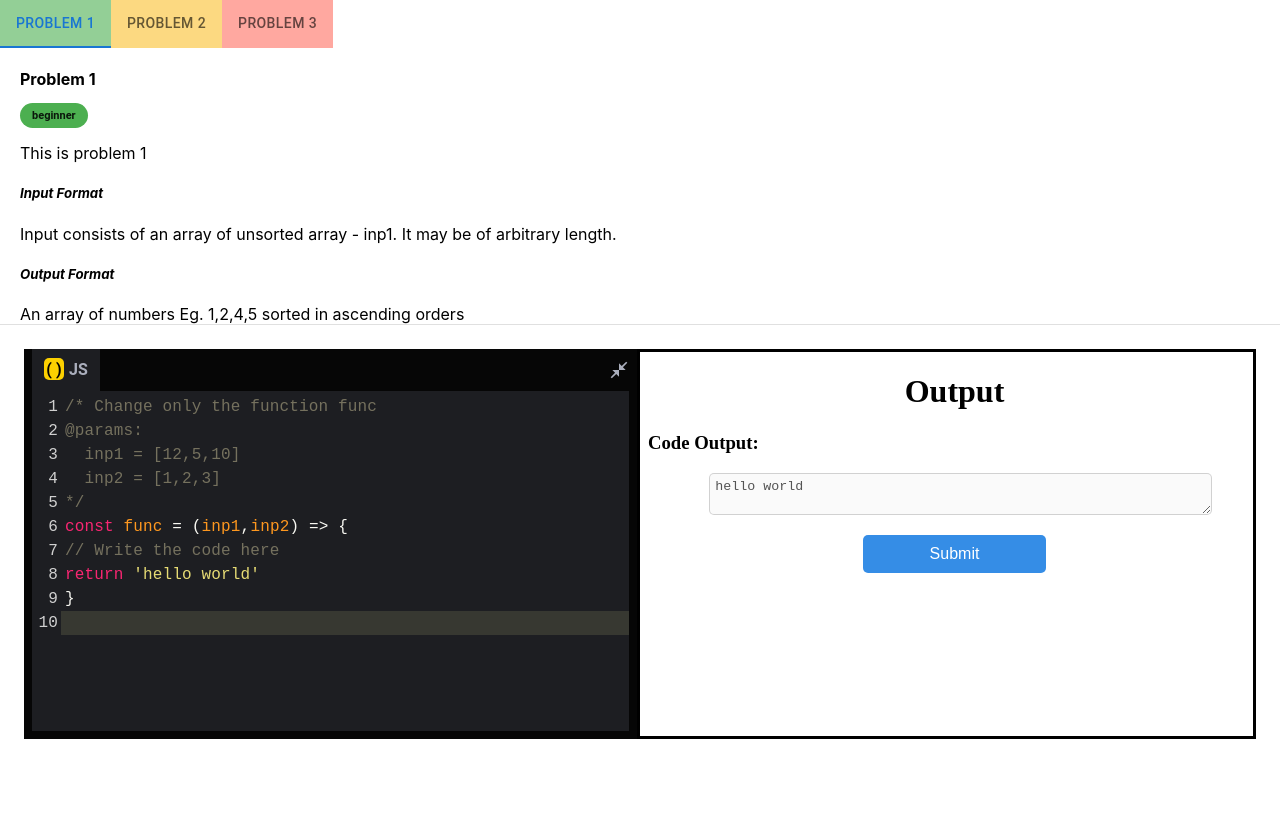
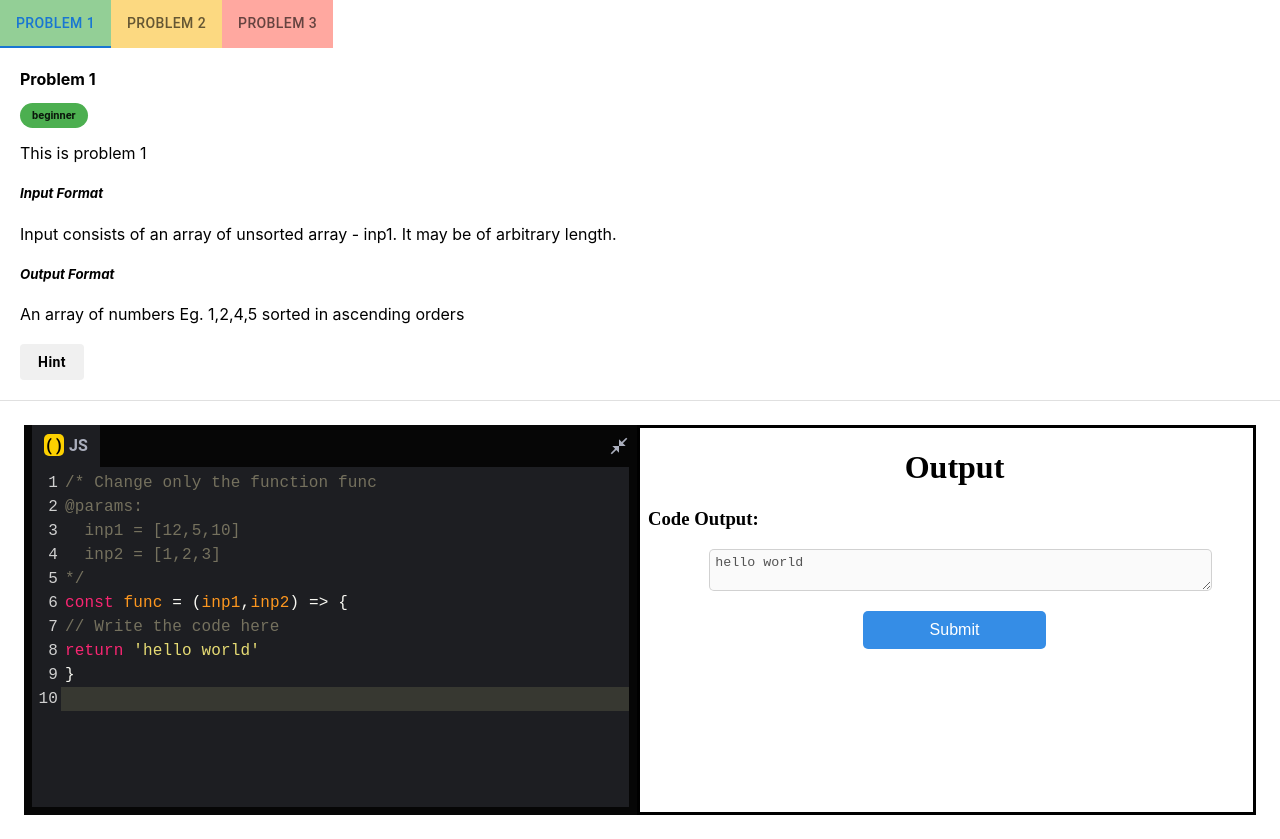
Before and after one commit to virtual-labs/comp-code-editor, a React (Create React App) app: page / in a window 1280 px wide. Before the commit the page ends 800 px from the top, so only its background shows below. Built offline with nearby package versions, Linux system fonts and the light colour scheme.

Commit message:
Hint feature

```diff
--- a/public/code-assessment.json
+++ b/public/code-assessment.json
@@ -11,7 +11,8 @@
             "expected": [5,10,12],
             "inputs description": "Input consists of an array of unsorted array - inp1. It may be of arbitrary length.",
             "expected description": "An array of numbers Eg. 1,2,4,5 sorted in ascending orders",
-            "difficulty": "beginner"
+            "difficulty": "beginner",
+            "hint": "Hint would be here"
         },
         {
             "problem name": "Problem 2",
--- a/src/components/WebEditor/tabs.jsx
+++ b/src/components/WebEditor/tabs.jsx
@@ -4,14 +4,13 @@ import Tabs from '@mui/material/Tabs';
 import Tab from '@mui/material/Tab';
 import Typography from '@mui/material/Typography';
 import Box from '@mui/material/Box';
-
+import { DataContext } from './DataProvider';
+import { Chip, styled, Button, Collapse } from '@mui/material';
+import { green, yellow } from '@mui/material/colors';
+import { alpha } from '@mui/material/styles';
 import Code from './Code';
 import Result from './Result';
-import { DataContext } from './DataProvider';
-import { Chip, styled } from '@mui/material';
-import { green, yellow } from '@mui/material/colors';
-import { alpha } from '@mui/material/styles';
-
+import { Margin } from '@mui/icons-material';
 
 const DifficultyChip = styled(Chip)`
   margin-top: 5px;
@@ -77,6 +76,7 @@ function a11yProps(index) {
 export default function BasicTabs() {
   const [value, setValue] = React.useState(0);
   const { setJs, problems, setExp } = React.useContext(DataContext);
+  const [showHint, setShowHint] = React.useState(false);
 
   React.useEffect(() => {
     let data = problems[value];
@@ -100,6 +100,10 @@ return 'hello world'
     setValue(newValue);
   };
 
+  const toggleHint = () => {
+    setShowHint(!showHint);
+  };
+
   return (
     <Box sx={{ width: '100%' }}>
       <Box sx={{ borderBottom: 1, borderColor: 'divider' }}>
@@ -112,7 +116,7 @@ return 'hello world'
               <Tab
                 key={idx}
                 label={label}
-                {...a11yProps(idx)}
+                {...a11yProps(idx)} // Correct usage of a11yProps
                 sx={{ backgroundColor: tabColor }}
               />
             );
@@ -131,6 +135,28 @@ return 'hello world'
           <span>{problems[value]?.['inputs description']}</span>
           <h5 style={{ fontStyle: 'italic' }}>Output Format</h5>
           <span>{problems[value]?.['expected description']}</span>
+          <br />
+          <Button
+            style={{ margin: '20px 0px' }}
+            onClick={toggleHint}
+            sx={{
+              mt: 1,
+              textTransform: 'none',
+              fontWeight: 'bold',
+              color: '#000', // Black text color
+              backgroundColor: '#f0f0f0', // Light gray background color
+              '&:hover': {
+                backgroundColor: '#e0e0e0', // Darker gray on hover
+              },
+            }}
+          >
+            Hint
+          </Button>
+          <Collapse in={showHint}>
+            <Box >
+              <Typography>{problems[value]?.['hint']}</Typography>
+            </Box>
+          </Collapse>
         </div>
       </Box>
       {problems.map((element, idx) => (
```
Also changed, not shown: 3 other files (tests, documents, lock files or other folders).
